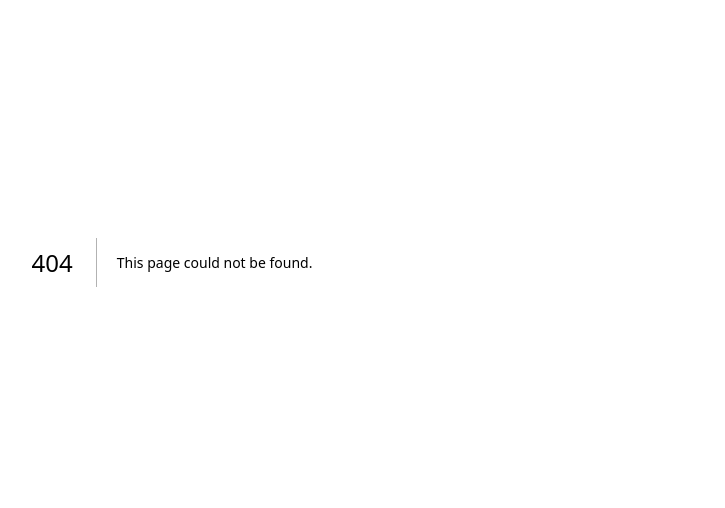
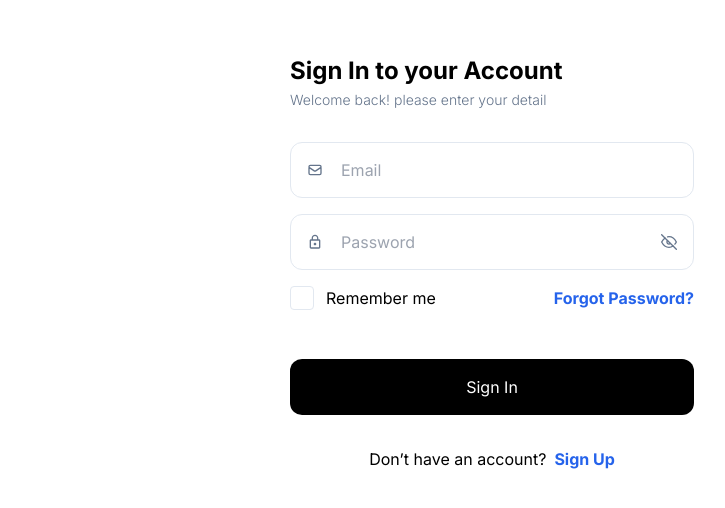
Before and after one commit to Hanna1997-del/VapeProject, a Next.js app: page /login in a window 1280 px wide. Before the commit this address had no page. Shown: the part 138-646 px from the top of the page, without its empty margins (468-1193 px from the left). Built offline with nearby package versions, Linux system fonts and the light colour scheme.

Commit message:
feat: add sign up & login page

```diff
--- a/app/globals.css
+++ b/app/globals.css
@@ -3,7 +3,11 @@
 @tailwind utilities;
 
 @layer base {
-
+  .image-container > img {
+    position: relative !important;
+    width: 100% !important;
+    height: max-content !important;
+  }
 }
 
 @layer base {
--- /dev/null
+++ b/app/login/page.tsx
@@ -0,0 +1,64 @@
+import FormInput from "@/components/Form/FormInput";
+import Image from "@/components/Image";
+import { cn } from "@/lib/utils";
+import Link from "next/link";
+import { FiUser } from "react-icons/fi";
+import { HiOutlineMail } from "react-icons/hi";
+import { MdLockOutline } from "react-icons/md";
+
+interface LoginProps {}
+
+const Login: React.FC<LoginProps> = () => {
+  return (
+    <main
+      className={cn("w-screen h-screen overflow-y-auto", "grid grid-cols-2")}
+    >
+      <div className="image-container h-screen overflow-hidden">
+        <Image src="/images/login-image.png" alt="login image" />
+      </div>
+      <div
+        className={cn(
+          "flex flex-col justify-center items-center",
+          "w-full h-full "
+        )}
+      >
+        <div className={cn("w-[404px]")}>
+          <h3 className="font-bold text-[24px]">Sign In to your Account</h3>
+          <p className="text-[14px] font-light mb-[32px] text-darker-gray">
+            Welcome back! please enter your detail
+          </p>
+          <div className="w-full flex flex-col gap-[16px] mb-[49px]">
+            <FormInput icon={<HiOutlineMail />} label="Email" type="email" />
+            <FormInput
+              icon={<MdLockOutline />}
+              label="Password"
+              type="password"
+            />
+            <div className="w-full flex justify-between">
+              <div className="flex gap-[12px]">
+                <div
+                  className={cn("w-[24px] h-[24px] rounded", "border")}
+                ></div>
+                <label>Remember me</label>
+              </div>
+              <Link href="/forget-password" className="text-blue-600 font-bold">
+                Forgot Password?
+              </Link>
+            </div>
+          </div>
+          <button className="w-full h-[56px] bg-black rounded-[12px] text-white mb-[32px]">
+            Sign In
+          </button>
+          <div className="w-full flex justify-center gap-2">
+            Don’t have an account?
+            <Link href="/sign-up" className="text-blue-600 font-bold">
+              Sign Up
+            </Link>
+          </div>
+        </div>
+      </div>
+    </main>
+  );
+};
+
+export default Login;
--- /dev/null
+++ b/app/sign-up/page.tsx
@@ -0,0 +1,51 @@
+import FormInput from "@/components/Form/FormInput";
+import Image from "@/components/Image";
+import { cn } from "@/lib/utils";
+import Link from "next/link";
+import { FiUser } from "react-icons/fi";
+import { HiOutlineMail } from "react-icons/hi";
+import { MdLockOutline } from "react-icons/md";
+
+interface LoginProps {}
+
+const Login: React.FC<LoginProps> = () => {
+  return (
+    <main
+      className={cn("w-screen h-screen overflow-y-auto", "grid grid-cols-2")}
+    >
+      <div className="image-container h-screen overflow-hidden">
+        <Image src="/images/login-image.png" alt="login image" />
+      </div>
+      <div
+        className={cn(
+          "flex flex-col justify-center items-center",
+          "w-full h-full "
+        )}
+      >
+        <div className={cn("w-[404px]")}>
+          <h3 className="font-bold text-[24px] mb-[32px]">
+            Sign Up for an Account
+          </h3>
+          <div className="w-full flex flex-col gap-[16px] mb-[49px]">
+            <FormInput icon={<FiUser />} label="Username" />
+            <FormInput icon={<HiOutlineMail />} label="Email" type="email" />
+            <FormInput
+              icon={<MdLockOutline />}
+              label="Password"
+              type="password"
+            />
+          </div>
+          <button className="w-full h-[56px] bg-black rounded-[12px] text-white mb-[32px]">
+            Sign Up
+          </button>
+          <div className="w-full flex justify-center gap-2">
+            Already have an account?
+            <Link href="/login" className="text-blue-600 font-bold">Log In</Link>
+          </div>
+        </div>
+      </div>
+    </main>
+  );
+};
+
+export default Login;
--- /dev/null
+++ b/components/Form/FormInput/index.tsx
@@ -0,0 +1,45 @@
+"use client";
+
+import { cn } from "@/lib/utils";
+import { ReactNode, useState } from "react";
+import { FiEye, FiEyeOff, FiUser } from "react-icons/fi";
+
+interface FormInputProps {
+  label: string;
+  type?: string;
+  icon: ReactNode;
+}
+
+const FormInput: React.FC<FormInputProps> = ({
+  label,
+  type = "text",
+  icon,
+}) => {
+  const [show, setShow] = useState(false);
+  return (
+    <div
+      className={cn(
+        "flex items-center gap-[18px]",
+        "w-full h-[56px] border relative",
+        "rounded-[12px] p-[16px] box-border"
+      )}
+    >
+      <div className="text-darker-gray">{icon}</div>
+      <input
+        className={cn("w-full", "outline-none")}
+        type={type == "password" ? (show ? "text" : "password") : type}
+        placeholder={label}
+      />
+      {type == "password" && (
+        <button
+          className="absolute right-[16px] text-darker-gray"
+          onClick={() => setShow((show) => !show)}
+        >
+          {show ? <FiEye /> : <FiEyeOff />}
+        </button>
+      )}
+    </div>
+  );
+};
+
+export default FormInput;
--- /dev/null
+++ b/components/Image.tsx
@@ -0,0 +1,60 @@
+"use client";
+import { cva } from "class-variance-authority";
+import $Image, { ImageProps } from "next/image";
+import { HTMLAttributes, useState } from "react";
+import { ElementState } from "@/types";
+
+type Props = Omit<ImageProps, "alt"> &
+  HTMLAttributes<HTMLImageElement> & {
+    alt?: string;
+    noLayout?: boolean;
+    disableSrcHeader?: boolean;
+    afterLoaded?: () => void;
+  };
+
+const classes = cva("object-center transition duration-500", {
+  variants: {
+    state: {
+      error: "",
+      loading: "opacity-0 blur-lg scale-90",
+      success: "opacity-100 blur-none scale-100",
+    },
+  },
+});
+
+export default function Image({
+  src = "",
+  alt = "",
+  className,
+  noLayout,
+  quality = 85,
+  disableSrcHeader = false,
+  afterLoaded,
+  ...rest
+}: Props) {
+
+  const [state, setState] =
+    useState<Exclude<ElementState, "disable">>("loading");
+
+
+  return (
+    <$Image
+      alt={alt}
+      src={src}
+      fill
+      quality={quality}
+      className={`!bg-cover !bg-center ${classes({ state, className })}`}
+      onLoadingComplete={() => {
+        afterLoaded && afterLoaded();
+        setState("success");
+      }}
+      onError={() => {
+        setState("error")
+      }}
+      {...rest}
+    />
+  );
+}
+
+// Note: Image component prefix `/images` src for relative path. So `src="$name.png"` will fetch image under /public/images/$name.png
+// Note: By prefixing we lose the ability to use static import images.
--- a/components/ItemList/index.tsx
+++ b/components/ItemList/index.tsx
@@ -48,12 +48,14 @@ const itemlist_data = [
   },
 ];
 
+
 const ItemList: React.FC<ItemListProps> = () => {
   const [width, setWidth] = useState(0);
   const isMobile = width < 600;
 
   const getItemList = () => {
     const data = [...itemlist_data];
+
     if(isMobile){
       return data.splice(0,2);
     }
@@ -65,6 +67,8 @@ const ItemList: React.FC<ItemListProps> = () => {
       setWidth(window.innerWidth)
     }
   },[])
+
+
   return (
     <div className="w-full md:w-[1110px] mt-[1rem] md:mt-[3rem] text-center mb-[5rem]">
       <Title
--- a/components/Slider/index.tsx
+++ b/components/Slider/index.tsx
@@ -8,8 +8,6 @@ import Navbar from "../Navbar";
 import SliderButton from "../SliderButton";
 
 interface SliderProps {}
-
-
 
 const slides = [
   {
@@ -34,6 +32,7 @@ const slides = [
 
 const Slider: React.FC<SliderProps> = () => {
   const [selected, setSelected] = useState(0);
+
   const onNext = () => {
     const nextValue = selected < 2 ? selected + 1 : 0;
     setSelected(nextValue);
@@ -42,6 +41,7 @@ const Slider: React.FC<SliderProps> = () => {
     const prevValue = selected > 0 ? selected - 1 : 2;
     setSelected(prevValue);
   };
+
   return (
     <div className={clsx("relative w-full aspect-[1440/650] md:aspect-[1440/585]")}>
       <Navbar/>
--- a/tailwind.config.ts
+++ b/tailwind.config.ts
@@ -17,7 +17,8 @@ module.exports = {
     },
     extend: {
       colors: {
-        border: "hsl(var(--border))",
+        border: "#E2E8F0",
+        "darker-gray": "#64748B",
         input: "hsl(var(--input))",
         ring: "hsl(var(--ring))",
         background: "hsl(var(--background))",
--- /dev/null
+++ b/types/index.ts
@@ -0,0 +1,7 @@
+export type ElementState =
+  | undefined
+  | "loading"
+  | "disable"
+  | "error"
+  | "success"
+  | null;
```
Also changed, not shown: 1 other file (tests, documents, lock files or other folders).
